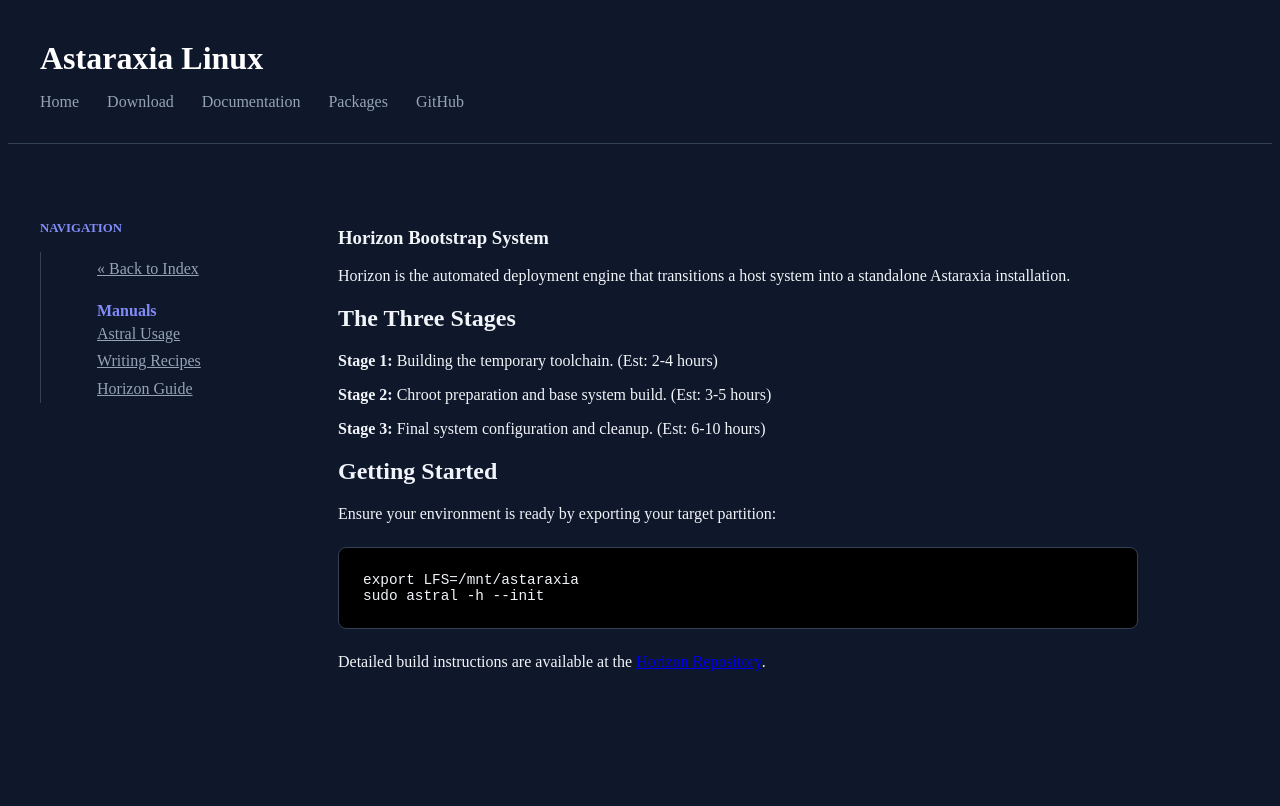
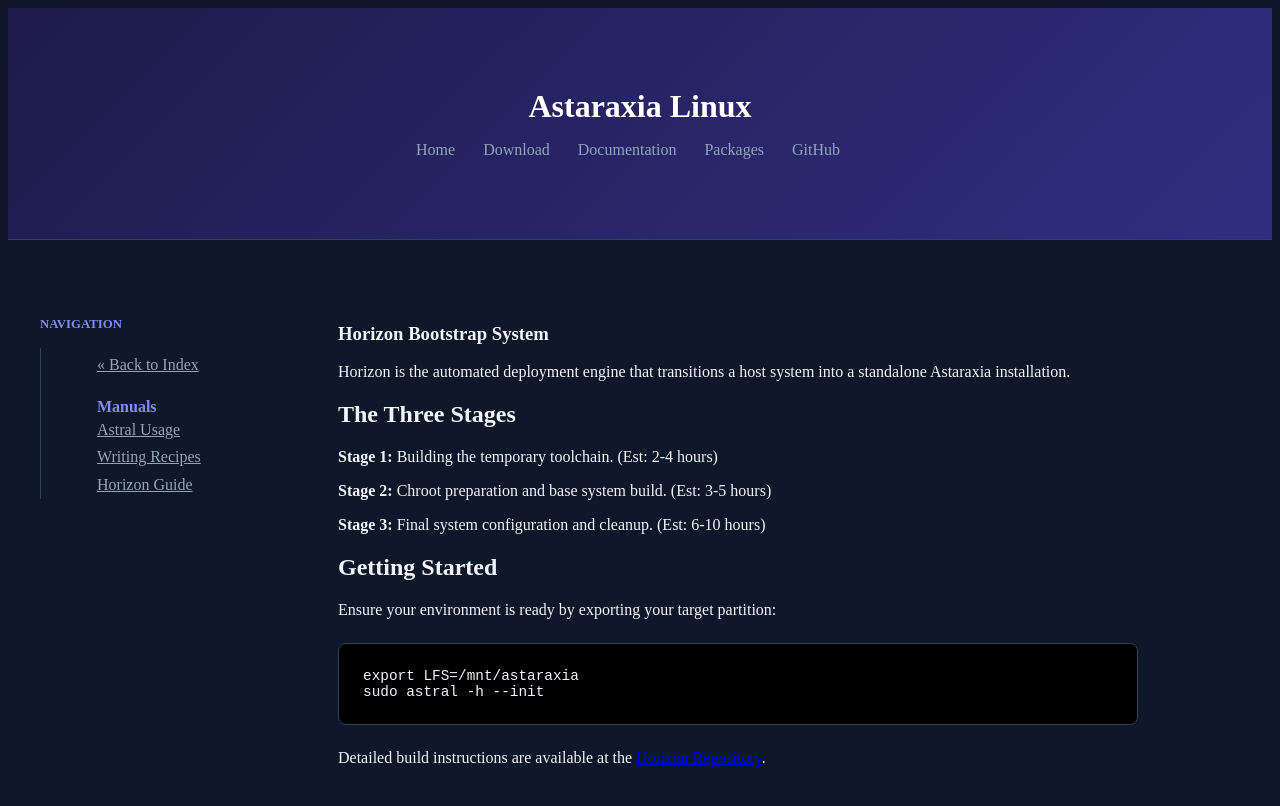
Before and after one commit to Astaraxia-Linux/astaraxia-linux.github.io, a Jekyll site: the page built from docus/horizon.html, in a window 1280 px wide. Shown: the top 806 px of the page. Built offline with Jekyll 4.4.1, drawn with Linux system fonts in a browser that asks for light colours.

Commit message:
Update header.html

```diff
--- a/_includes/header.html
+++ b/_includes/header.html
@@ -1,12 +1,13 @@
 <header>
     <style>
-header {
-    background-color: #0f172a !important; /* Solid Dark Blue/Black */
-    border-bottom: 1px solid #334155;
-    padding: 2rem 0;
-}
+        header {
+            background: linear-gradient(135deg, #1e1b4b 0%, #312e81 100%);
+            color: white;
+            text-align: center;
+            padding: 5rem 2rem;
+            border-bottom: 1px solid #334155;
+        }
 
-/* Hilangkan background dari pembungkus default jekyll jika ada */
 .container-lg, .wrapper {
     background: transparent !important;
     max-width: 1200px !important;
```
